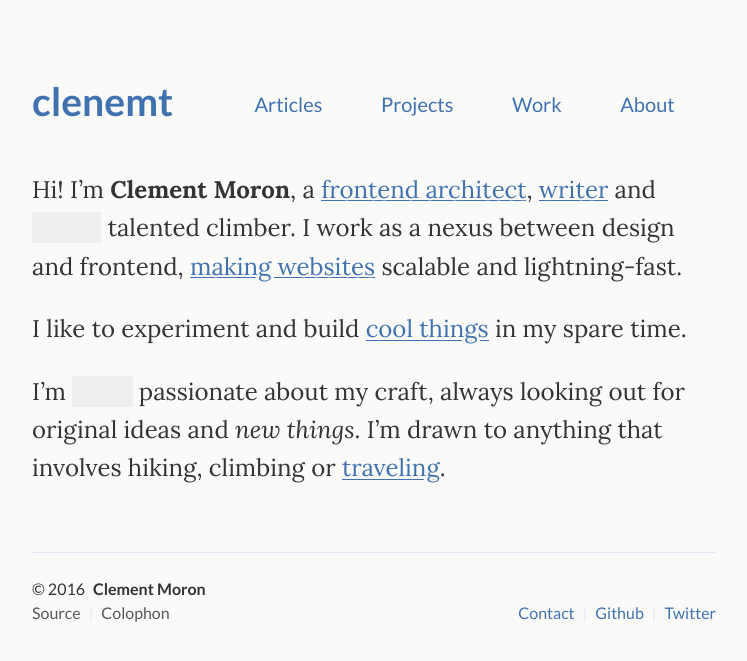
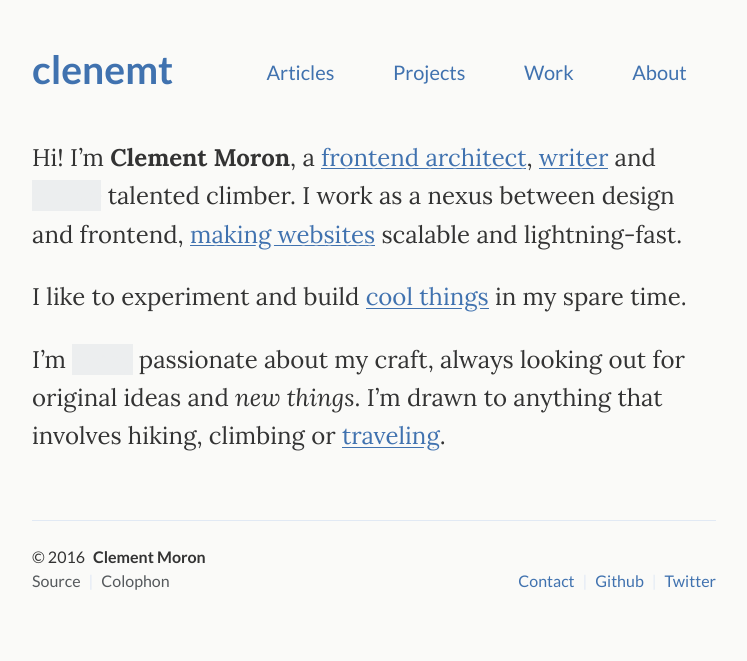
Before and after one commit to clenemt/clenemt.dev, a Jekyll site: the page built from index.md, in a window 1280 px wide. Shown: the top 661 px of the page, without its empty margins (266-1013 px from the left). Built offline with Jekyll 4.4.1, drawn with Linux system fonts in a browser that asks for light colours.

Commit message:
Bump font size on mobile

```diff
--- a/_sass/_site.scss
+++ b/_sass/_site.scss
@@ -30,7 +30,7 @@
 // SITE HEADER ====================================
 
 .site-header {
-  margin: $spacer4 0 $spacer3;
+  margin: $spacer4 0 $spacer1;
   @include clearfix();
 }
 
@@ -74,7 +74,7 @@
 
 @include mq-up(sm) {
   .site-header {
-    margin-top: 5rem;
+    margin: 5rem 0 $spacer3;
   }
 
   .site-nav a {
@@ -83,12 +83,18 @@
 }
 
 @include mq-up(md) {
+  .site-header {
+    margin: $spacer4 0 $spacer3;
+  }
+
   .site-nav {
     float: right;
     width: 70%;
     margin-top: $spacer0;
     justify-content: space-around;
     font-size: 1.25rem;
+
+    a { margin-right: 0; }
   }
 
   .site-title {
@@ -107,6 +113,7 @@
 
 .post-content,
 .page-content {
+  font-size: $fs-sm;
 
   h2 {
     margin-top: $spacer2;
--- a/_sass/_variables.scss
+++ b/_sass/_variables.scss
@@ -57,6 +57,7 @@
 
 $fs-root:                   16px;
 $fs:                        1rem;
+$fs-sm:                     1.1rem;
 $fs-md:                     1.25rem;
 
 $fs-h1:                     2rem;
```
